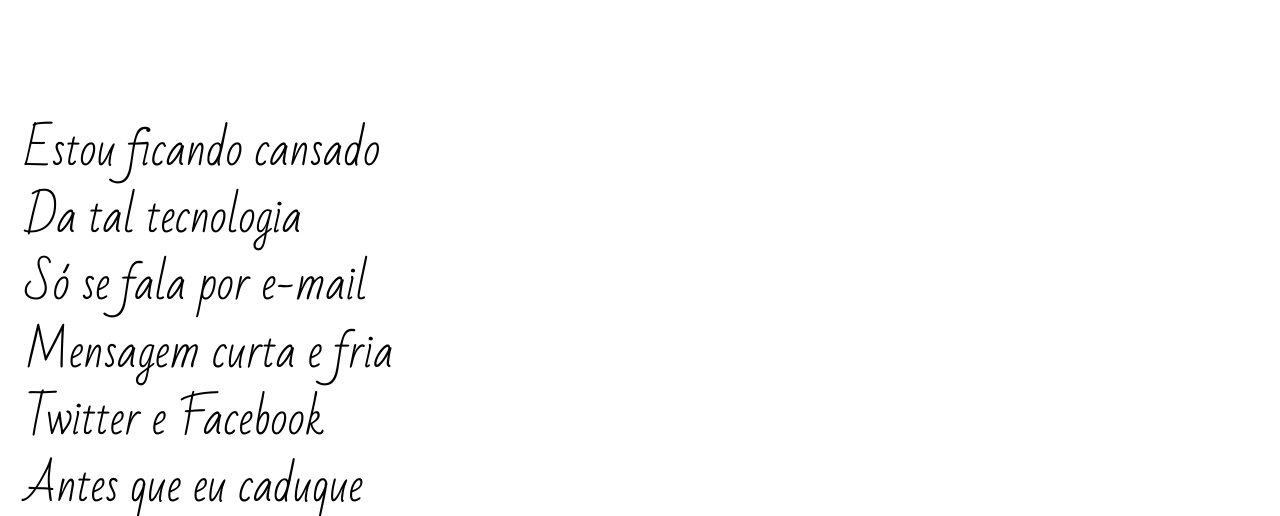
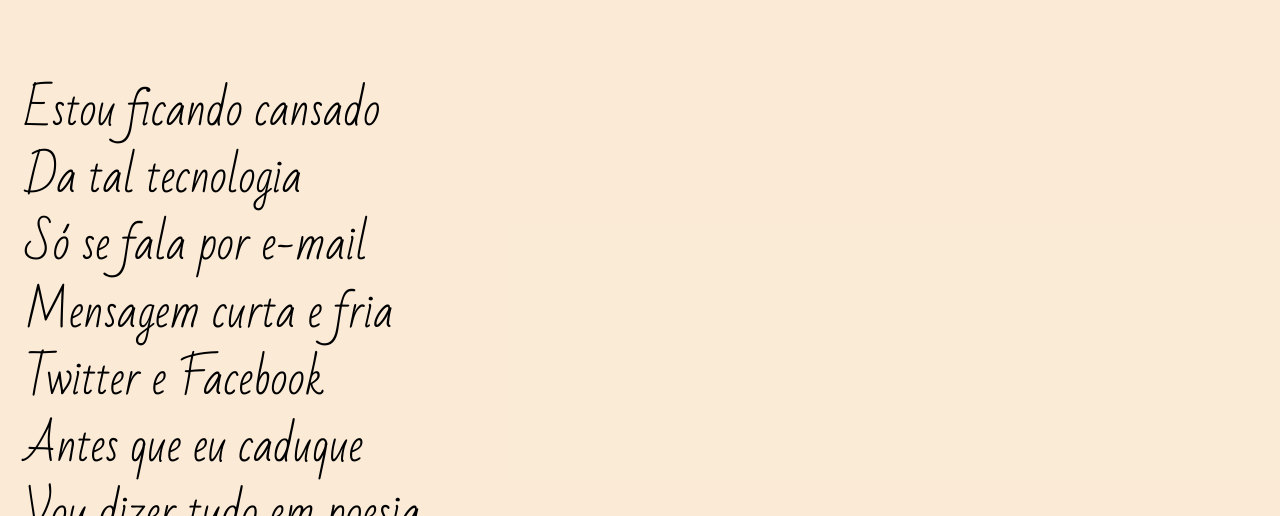
Before and after one commit to camieba/projeto-cordel, a plain HTML site: page index.html in a window 1280 px wide. Shown: the part 284-800 px from the top of the page. Drawn offline with Linux system fonts and the light colour scheme.

Commit message:
atualização cor bg

```diff
--- a/style.css
+++ b/style.css
@@ -16,6 +16,7 @@
 
 
 html, body {min-height: 100%;
+            background-color: antiquewhite;
 
 
 }
@@ -24,7 +25,7 @@
         color: white;
         margin: auto;
         text-align: center;
-        margin-bottom: 40px;
+
 
 }
 
@@ -60,7 +61,7 @@
 
 }
 
-section.branco {background-color: white;
+section.branco {background-color: rgba(250, 235, 215, 0.786);
 
 }
 
@@ -101,7 +102,6 @@
         height: 20px;
         padding: 5px;
         text-align: center;
-        margin-top: 20px;
         font-family: var(--fonte01);
         font-size: 14px;
 
```
